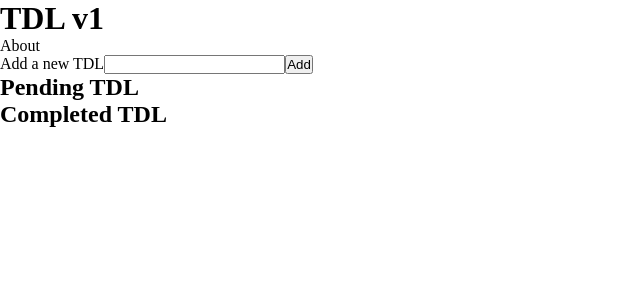
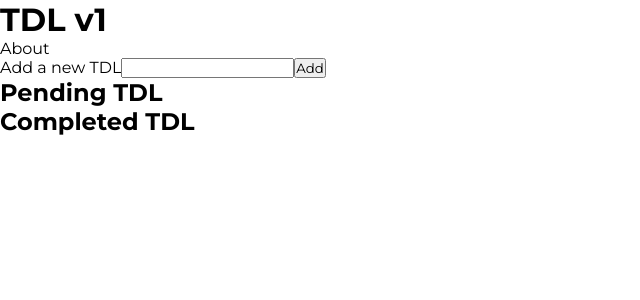
Before and after one commit to danheecho1/MP_to-do-list, a React (Vite) app: page / in a window 1280 px wide. Shown: the top 300 px of the page, without its empty margins (0-640 px from the left). Built offline with nearby package versions, Linux system fonts and the light colour scheme.

Commit message:
Added a delete handler function.

```diff
--- a/src/App.css
+++ b/src/App.css
@@ -1,5 +1,8 @@
+@import url('https://fonts.googleapis.com/css2?family=Montserrat:wght@300;400;700&display=swap');
+
 * {
     margin: 0;
     padding: 0;
     box-sizing: border-box;
+    font-family: 'Montserrat', sans-serif;
 }
--- a/src/App.jsx
+++ b/src/App.jsx
@@ -34,6 +34,14 @@ const App = () => {
 			});
 		});
 	};
+
+  const handleDeletion = (id) => {
+    setTodos((currentTodos) => {
+      return currentTodos.filter((todo) => {
+        return todo.id !== id;
+      })
+    })
+  }
 
 	return (
 		<>
@@ -94,7 +102,7 @@ const App = () => {
 								return (
 									<li key={todo.id}>
 										<p>{todo.title}</p>
-										<button>Archive</button>
+										<button onClick={() => handleDeletion(todo.id)}>Remove</button>
 									</li>
 								);
 							})}
@@ -106,10 +114,3 @@ const App = () => {
 };
 
 export default App;
-
-/* const todoItem = {
-  id: "weird string"  crypto.randomUUID()
-  title: "title",
-  completed: "false",
-}
-*/
```
